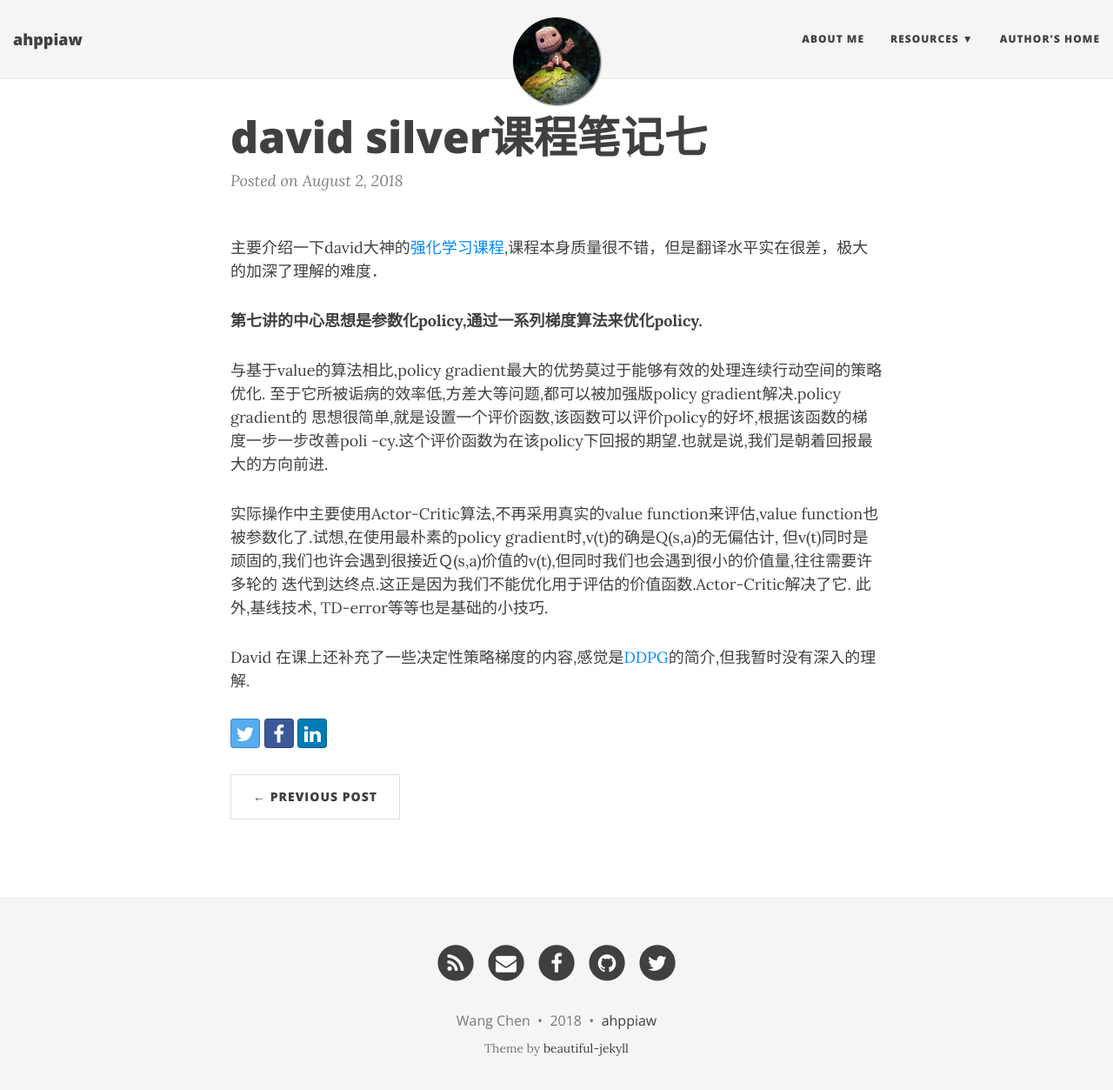
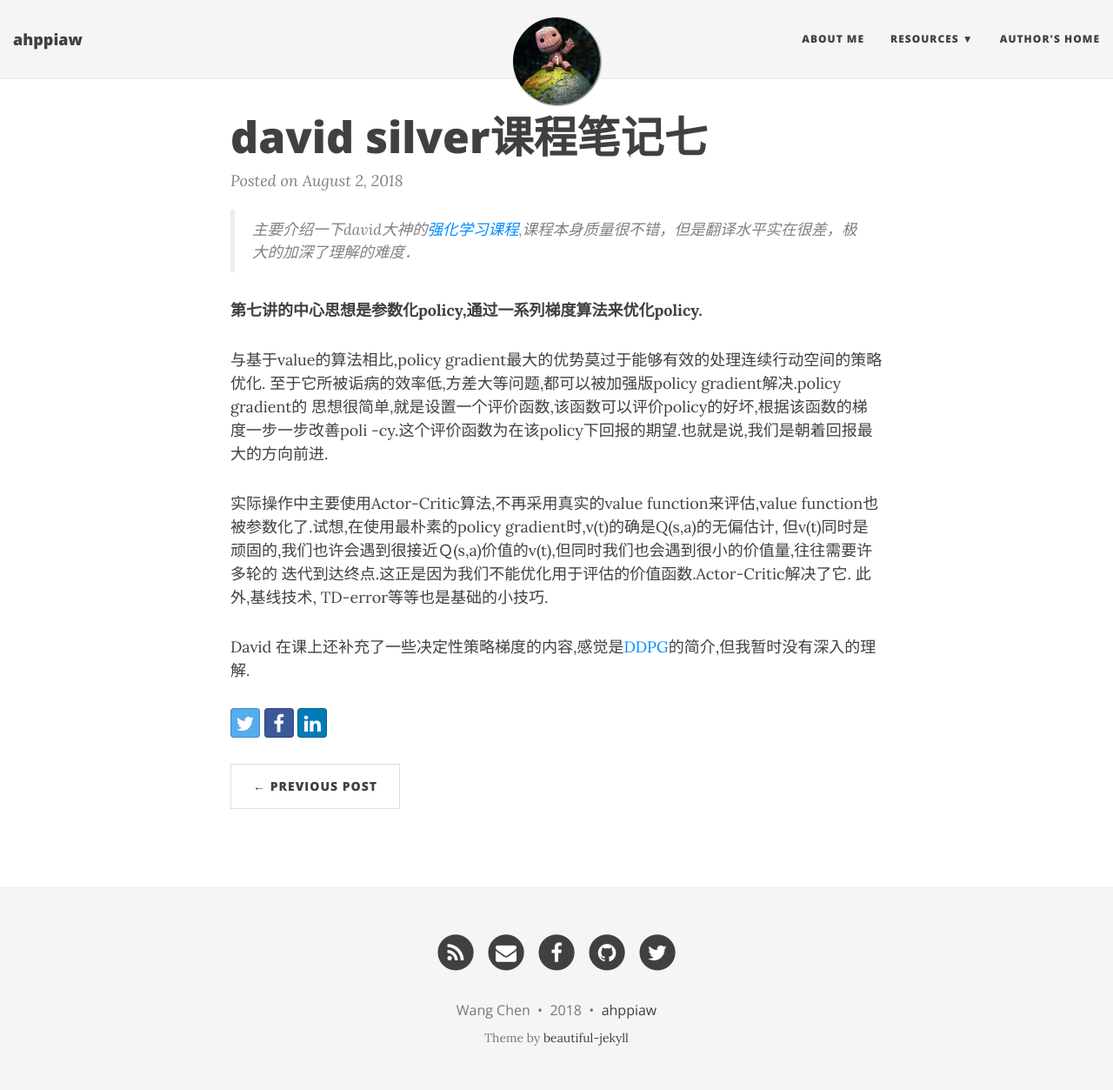
Before and after one commit to cccwangchen/cccwangchen.github.io, a Jekyll site: the page built from _posts/2018-08-02-post.md, in a window 1280 px wide and 1266 px high. Shown: the top 1253 px of the window at 87% size. Built offline with Jekyll 4.4.1, drawn with Linux system fonts in a browser that asks for light colours; nearby versions of some CDN libraries.

```diff
--- a/_posts/2018-08-02-post.md
+++ b/_posts/2018-08-02-post.md
@@ -4,7 +4,7 @@ title: david silver课程笔记七
 image: /img/hello_world.jpeg
 ---
 
-主要介绍一下david大神的[强化学习课程](https://space.bilibili.com/74997410/#/),课程本身质量很不错，但是翻译水平实在很差，极大的加深了理解的难度．
+>主要介绍一下david大神的[强化学习课程](https://space.bilibili.com/74997410/#/),课程本身质量很不错，但是翻译水平实在很差，极大的加深了理解的难度．
 
 **第七讲的中心思想是参数化policy,通过一系列梯度算法来优化policy.**
 
```
